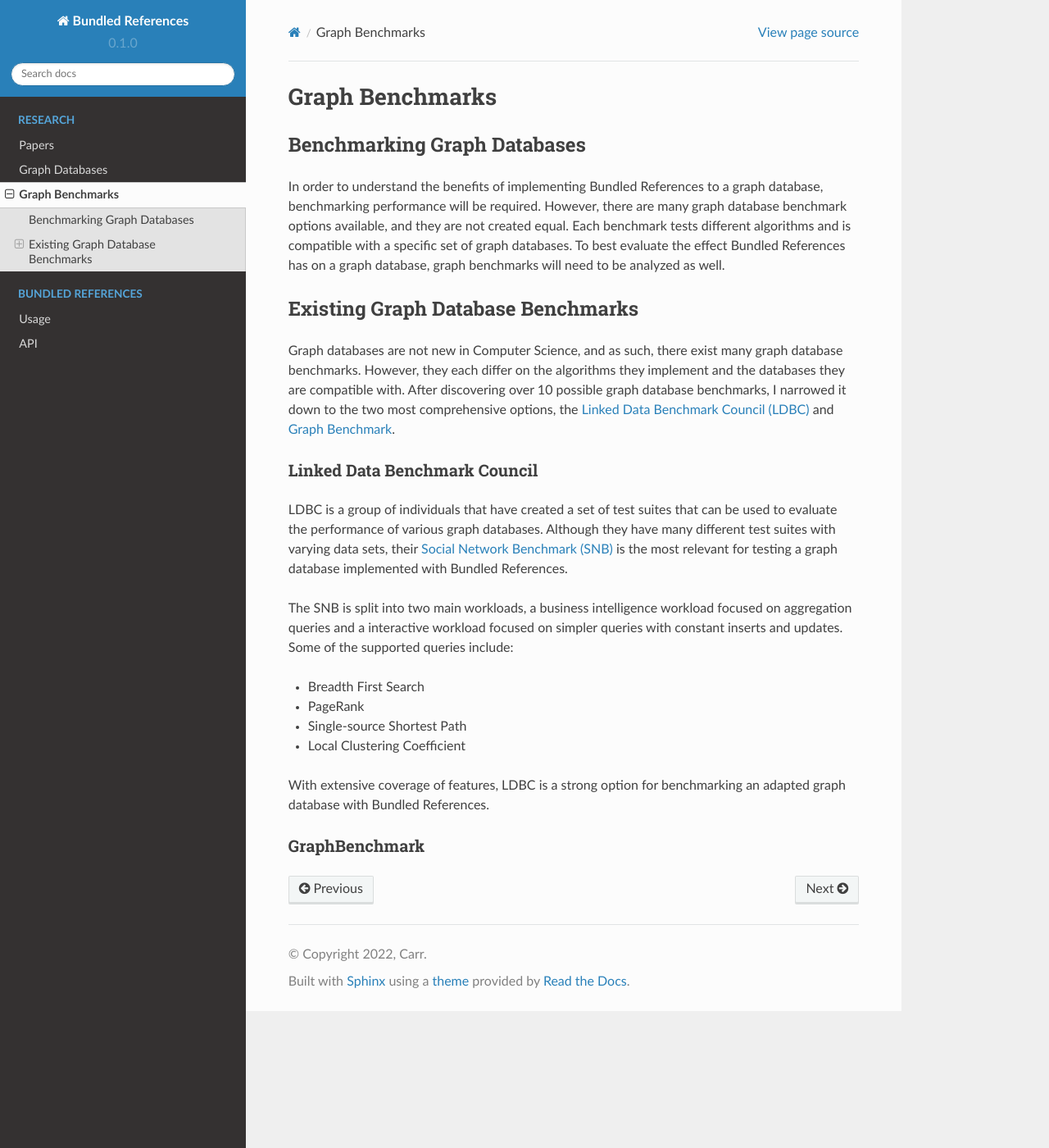
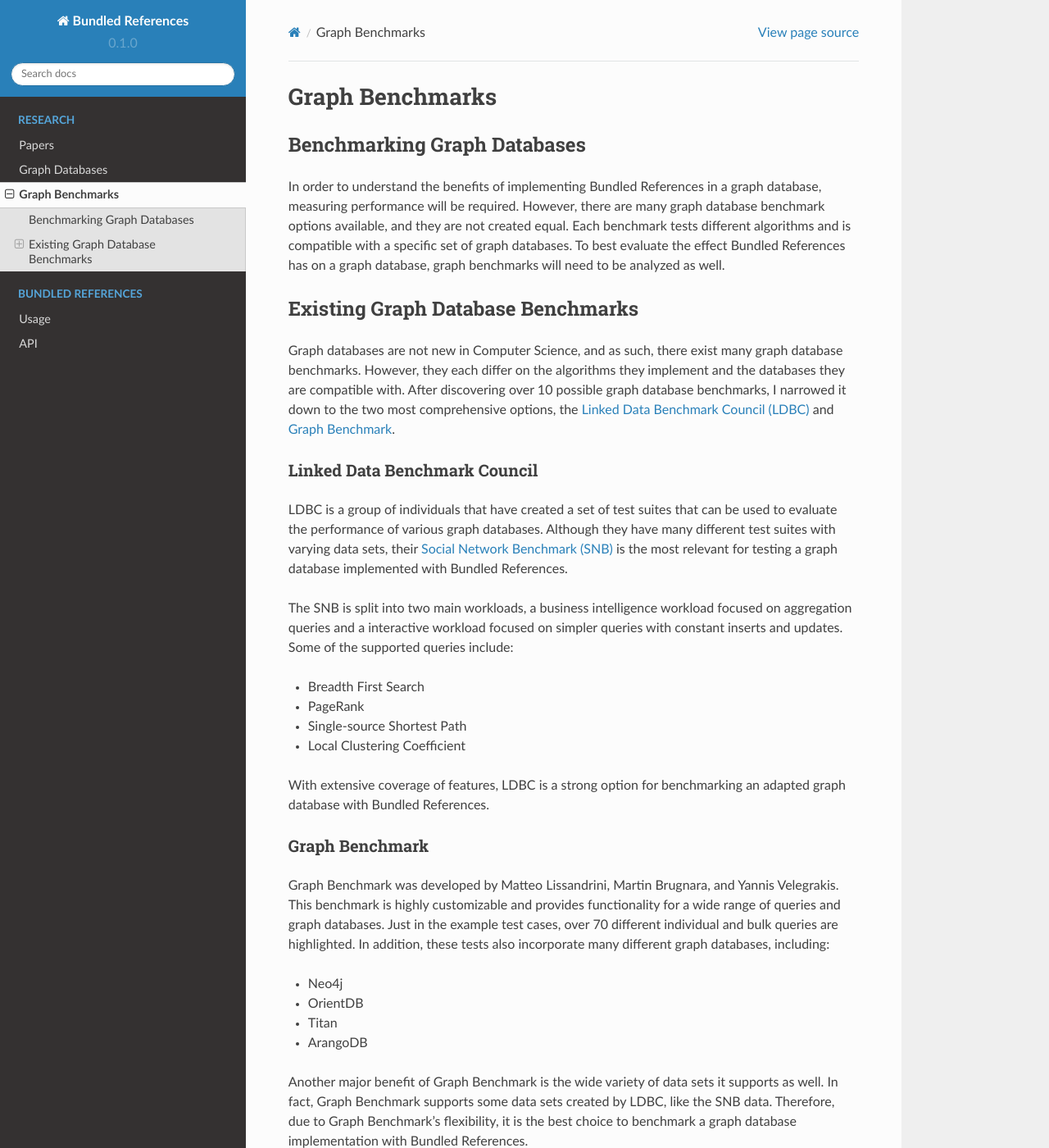
Before and after one commit to JAlexanderCarr/bundledrefs, a Sphinx documentation site: the page built from docs/source/research/graphbenchmarks.rst, in a window 1280 px wide and 1400 px high. Shown: the whole window at 82% size. Built offline with Sphinx 7.4.7 and the Read the Docs theme 2.0.0, drawn with Linux system fonts in a browser that asks for light colours.

Commit message:
Added a graph benchmark

```diff
--- a/docs/source/research/graphbenchmarks.rst
+++ b/docs/source/research/graphbenchmarks.rst
@@ -5,8 +5,8 @@ Graph Benchmarks
 Benchmarking Graph Databases
 ============================
 
-In order to understand the benefits of implementing Bundled References to
-a graph database, benchmarking performance will be required.  However, there
+In order to understand the benefits of implementing Bundled References in
+a graph database, measuring performance will be required.  However, there
 are many graph database benchmark options available, and they are not created equal.
 Each benchmark tests different algorithms and is compatible with a
 specific set of graph databases.  To best evaluate the effect Bundled
@@ -22,7 +22,7 @@ and the databases they are compatible with.  After discovering over 10 possible
 graph database benchmarks, I narrowed it down to the two most comprehensive
 options, the `Linked Data Benchmark Council (LDBC)`_ and `Graph Benchmark`_.
 
-.. _Linked Data Benchmark Council (LDBC): https://ldbcouncil.org/introduction/
+.. _Linked Data Benchmark Council (LDBC): https://ldbcouncil.org/
 .. _Graph Benchmark: https://graphbenchmark.com/
 
 Linked Data Benchmark Council
@@ -48,5 +48,21 @@ adapted graph database with Bundled References.
 
 .. _Social Network Benchmark (SNB): https://ldbcouncil.org/benchmarks/snb/
 
-GraphBenchmark
---------------
+Graph Benchmark
+---------------
+
+Graph Benchmark was developed by Matteo Lissandrini, Martin Brugnara, and Yannis
+Velegrakis.  This benchmark is highly customizable and provides functionality for
+a wide range of queries and graph databases.  Just in the example test cases, over
+70 different individual and bulk queries are highlighted.  In addition, these tests
+also incorporate many different graph databases, including:
+
+* Neo4j
+* OrientDB
+* Titan
+* ArangoDB
+
+Another major benefit of Graph Benchmark is the wide variety of data sets it supports
+as well.  In fact, Graph Benchmark supports some data sets created by LDBC, like the
+SNB data.  Therefore, due to Graph Benchmark's flexibility, it is the best choice to
+benchmark a graph database implementation with Bundled References.
```
